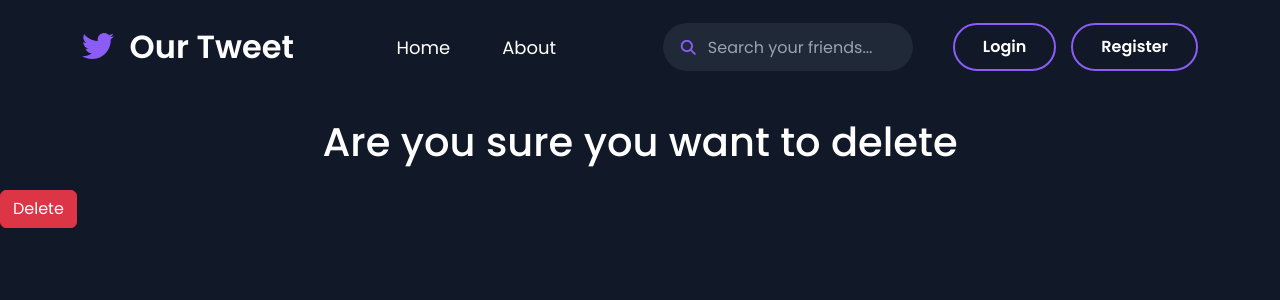
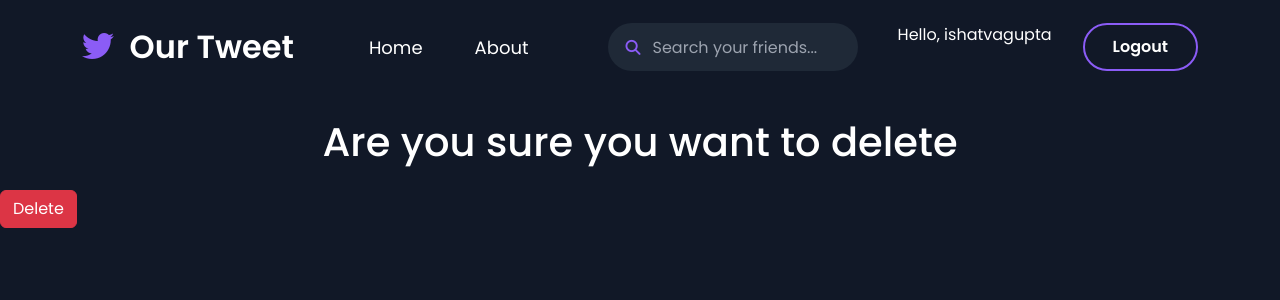
Before and after one commit to Ishatva04/Tweet, a Django app: page /3/delete/ in a window 1280 px wide. Shown: the top 300 px of the page. Run offline with Django 5.2, Linux system fonts and the light colour scheme; a user stored in the database is signed in; data comes from the database, SQL or seed files in the repository.

Commit message:
modified templates

```diff
--- a/templates/layout.html
+++ b/templates/layout.html
@@ -110,19 +110,38 @@
 
             <div class="nav-buttons">
 
-                <a href="{% url 'login' %}"
-                   class="btn login-btn">
+                {% if user.is_authenticated %}
 
-                    Login
+                    <span class="text-white me-3">
+                        Hello, {{ user.username }}
+                    </span>
 
-                </a>
+                    <form method="POST"
+                        action="{% url 'logout' %}"
+                        style="display:inline;">
 
-                <a href="{% url 'register' %}"
-                   class="btn register-btn">
+                        {% csrf_token %}
 
-                    Register
+                        <button type="submit"
+                            class="btn register-btn">
+                            Logout
+                        </button>
 
-                </a>
+                    </form>
+
+                {% else %}
+
+                    <a href="{% url 'login' %}"
+                        class="btn login-btn">
+                        Login
+                    </a>
+
+                    <a href="{% url 'register' %}"
+                        class="btn register-btn">
+                        Register
+                    </a>
+
+                {% endif %}
 
             </div>
 
```
